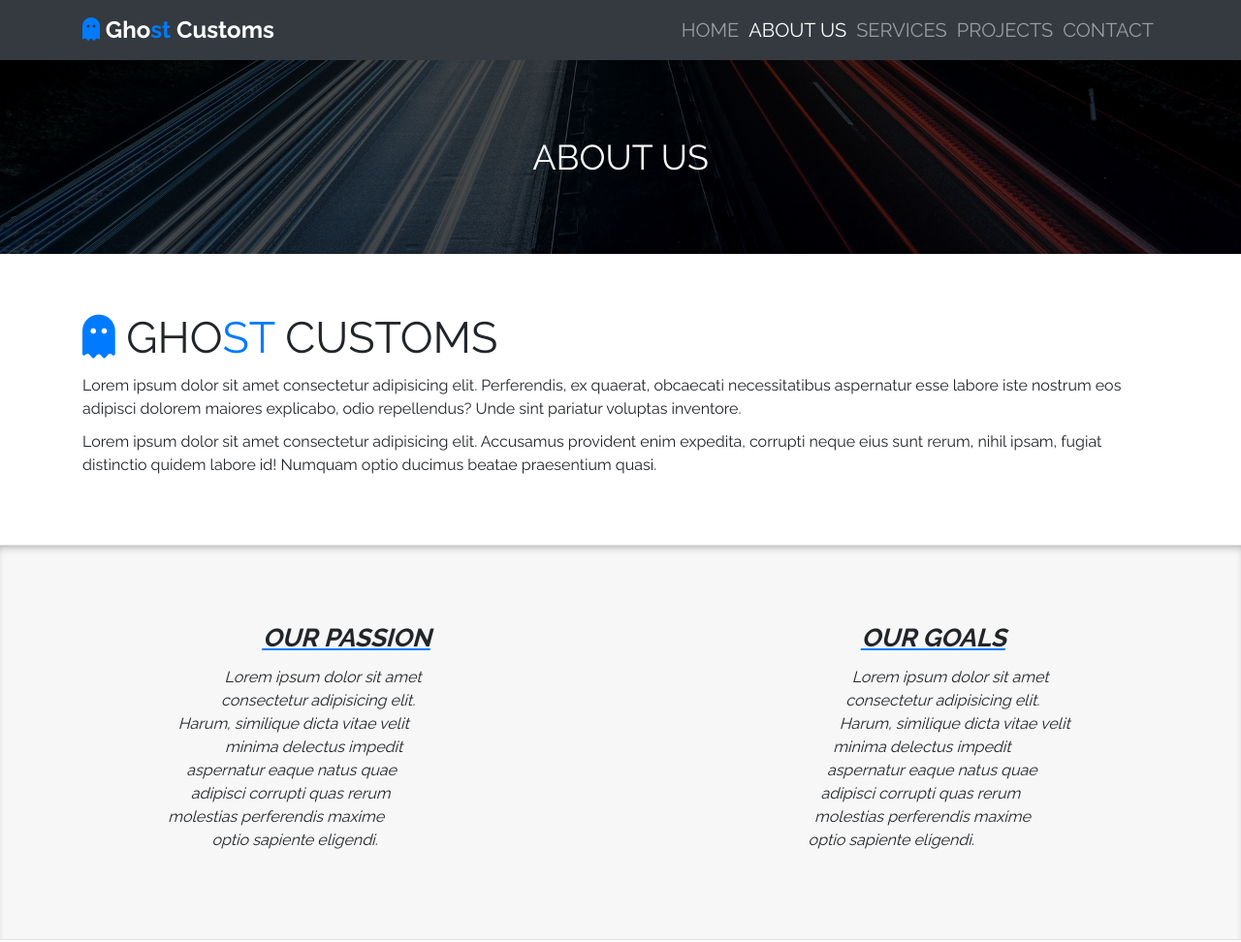
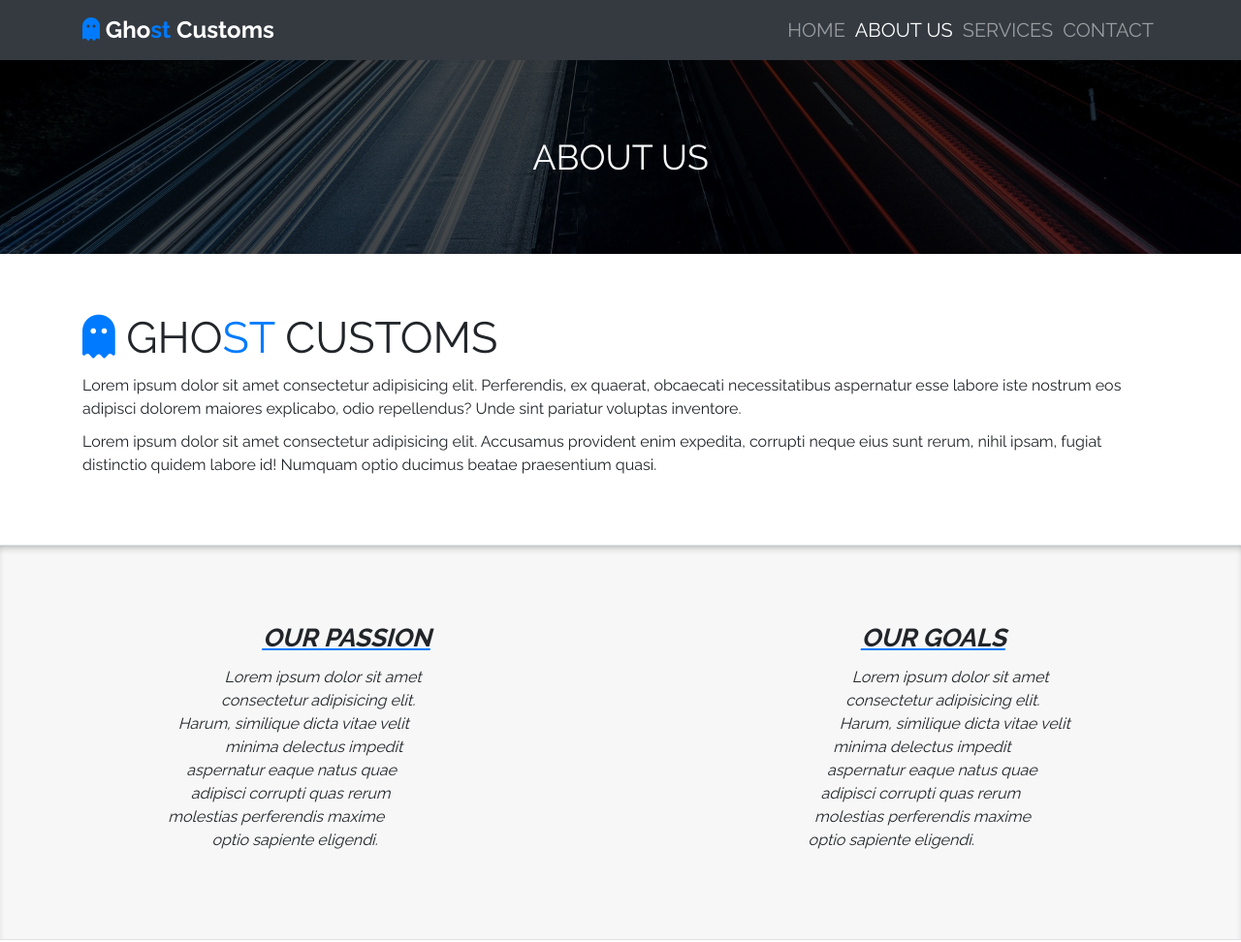
Before and after one commit to lkot/ghostcustoms-webpage, a plain HTML site: page aboutus.html in a window 1280 px wide. Shown: the top 972 px of the page at 97% size. Drawn offline with nearby package versions, Linux system fonts and the light colour scheme.

Commit message:
Some parts of future projects section added.

```diff
--- a/aboutus.html
+++ b/aboutus.html
@@ -43,7 +43,7 @@
                         <a class="nav-item nav-link" href="index.html">Home</a>
                         <a class="nav-item nav-link active" href="#">About Us <span class="sr-only">(current)</span></a>
                         <a class="nav-item nav-link" href="services.html">Services</a>
-                        <a class="nav-item nav-link" href="projects.html">Projects</a>
+                        <!-- <a class="nav-item nav-link" href="projects.html">Projects</a> -->
                         <a class="nav-item nav-link" href="contact.html">Contact</a>
                     </div>
                 </div>
```
Also changed, not shown: index.html (+1 -1 lines), services.html (+1 -1 lines), img/projects/project-hero.jpg (added), img/projects/project1.jpg (added), img/projects/project2.jpg (added), img/projects/project3.jpg (added), img/projects/project4.jpg (added), img/projects/project5.jpg (added), img/projects/project6.jpg (added), img/projects/project7.jpg (added), img/projects/project8.jpg (added), img/projects/project9.jpg (added).
